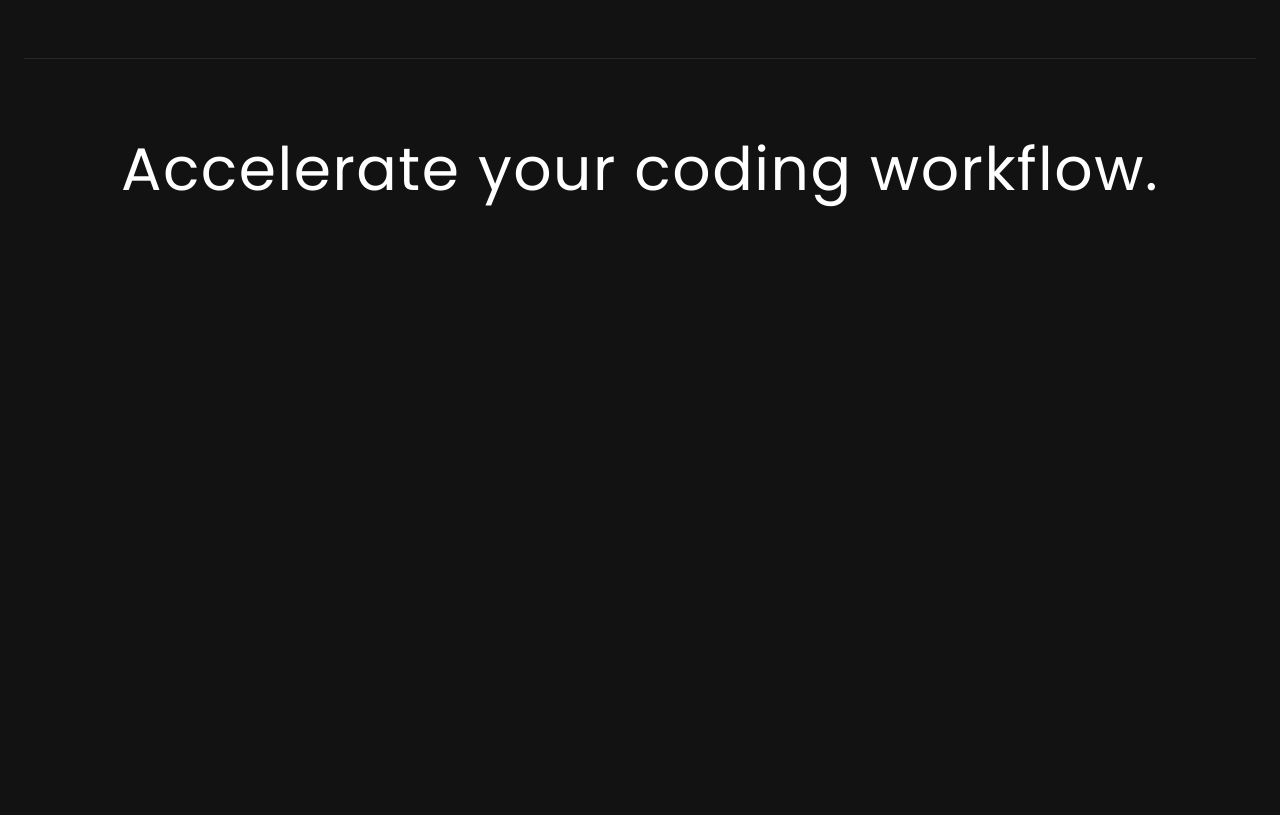
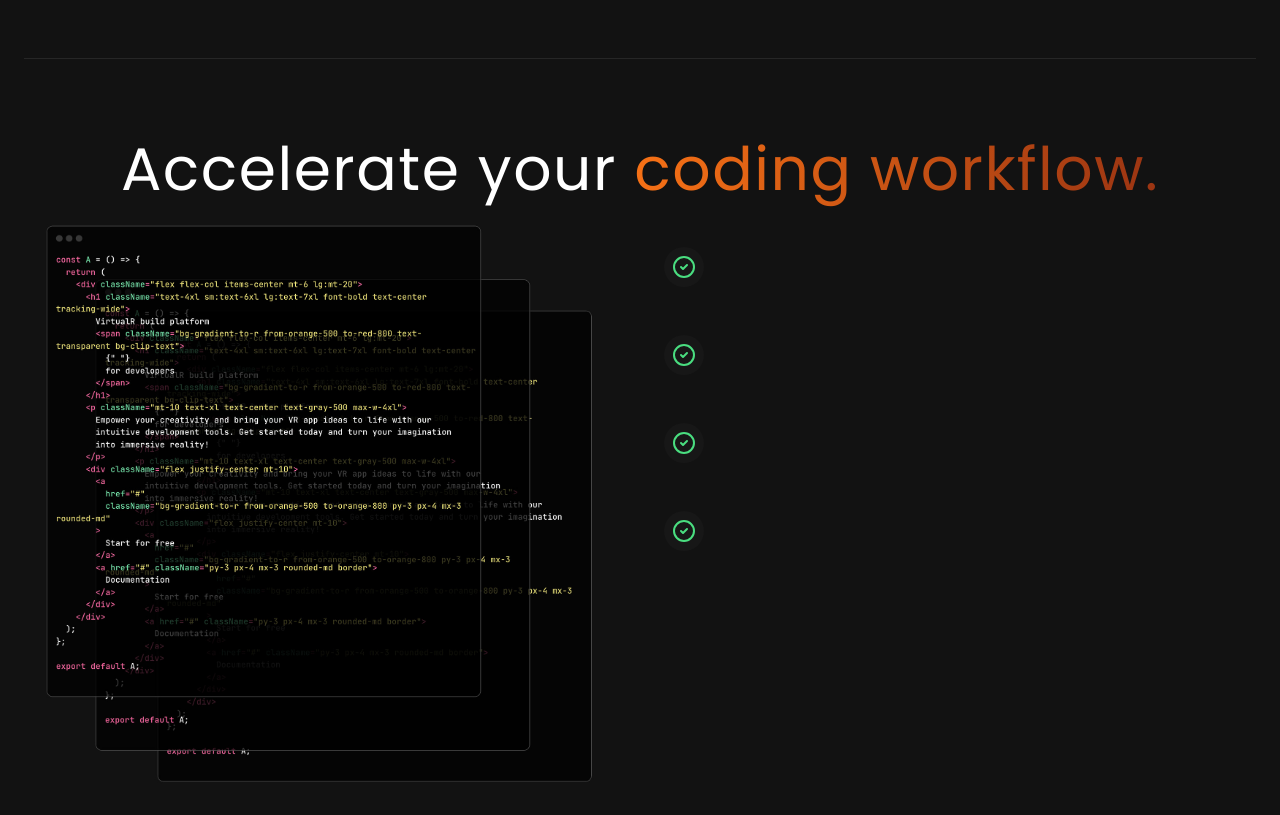
Before and after one commit to Shreyeska/Landing-Pages, a React (Vite) app in the folder Virtualr/: page / in a window 1280 px wide. Shown: the part 1640-2455 px from the top of the page. Before the commit the page ends 1851 px from the top, so only its background shows below. Built offline with nearby package versions, Linux system fonts and the light colour scheme.

Commit message:
Update: Workflow

```diff
--- a/Virtualr/src/components/Workflow.jsx
+++ b/Virtualr/src/components/Workflow.jsx
@@ -1,13 +1,34 @@
 import React from "react";
 import { CheckCircle2 } from "lucide-react";
 import codeImg from "../assets/code.jpg";
+import { checklistItems } from "../constants";
 
 const Workflow = () => {
   return (
     <div className="mt-20">
       <h2 className=" text-3xl sm:text-5xl lg:text-6xl  text-center mt-6 tracking-wide">
-        Accelerate your coding workflow.
+        Accelerate your
+        <span className=" bg-gradient-to-r from-orange-500 to-orange-800 text-transparent bg-clip-text">
+          {""} coding workflow.
+        </span>
       </h2>
+      <div className="flex flex-wrap justify-center">
+        <div className="p-2 w-full lg:w-1/2">
+          <img src={codeImg} alt="Code" />
+        </div>
+        <div className="pt-12 w-full lg:w-1/2">
+          {checklistItems.map((item, index) => (
+            <div key={index} className="flex mb-12">
+              <div className="text-green-400 mx-6 bg-neutral-900 h-10 w-10 p-2 justify-center items-center rounded-full ">
+                <CheckCircle2 />
+              </div>
+              <div>
+
+              </div>
+            </div>
+          ))}
+        </div>
+      </div>
     </div>
   );
 };
```
